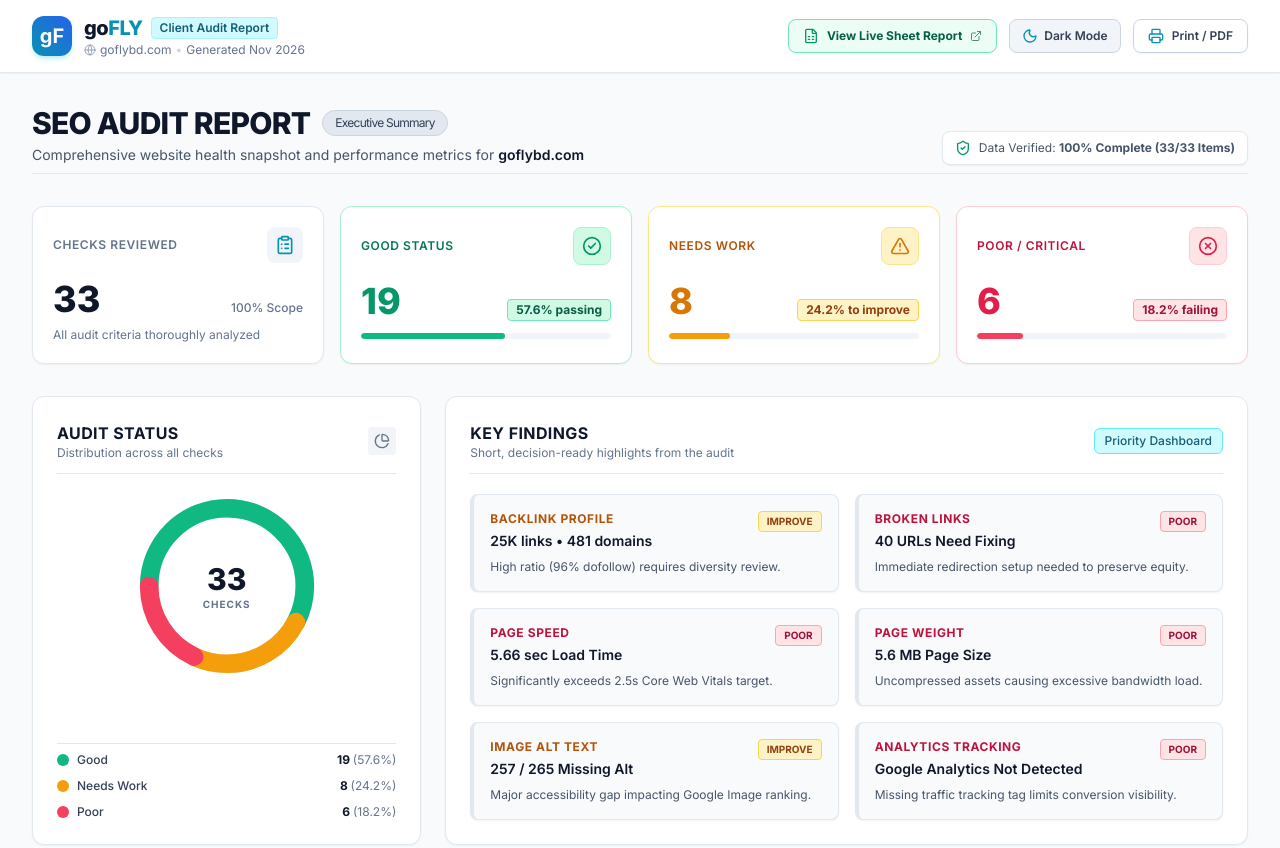
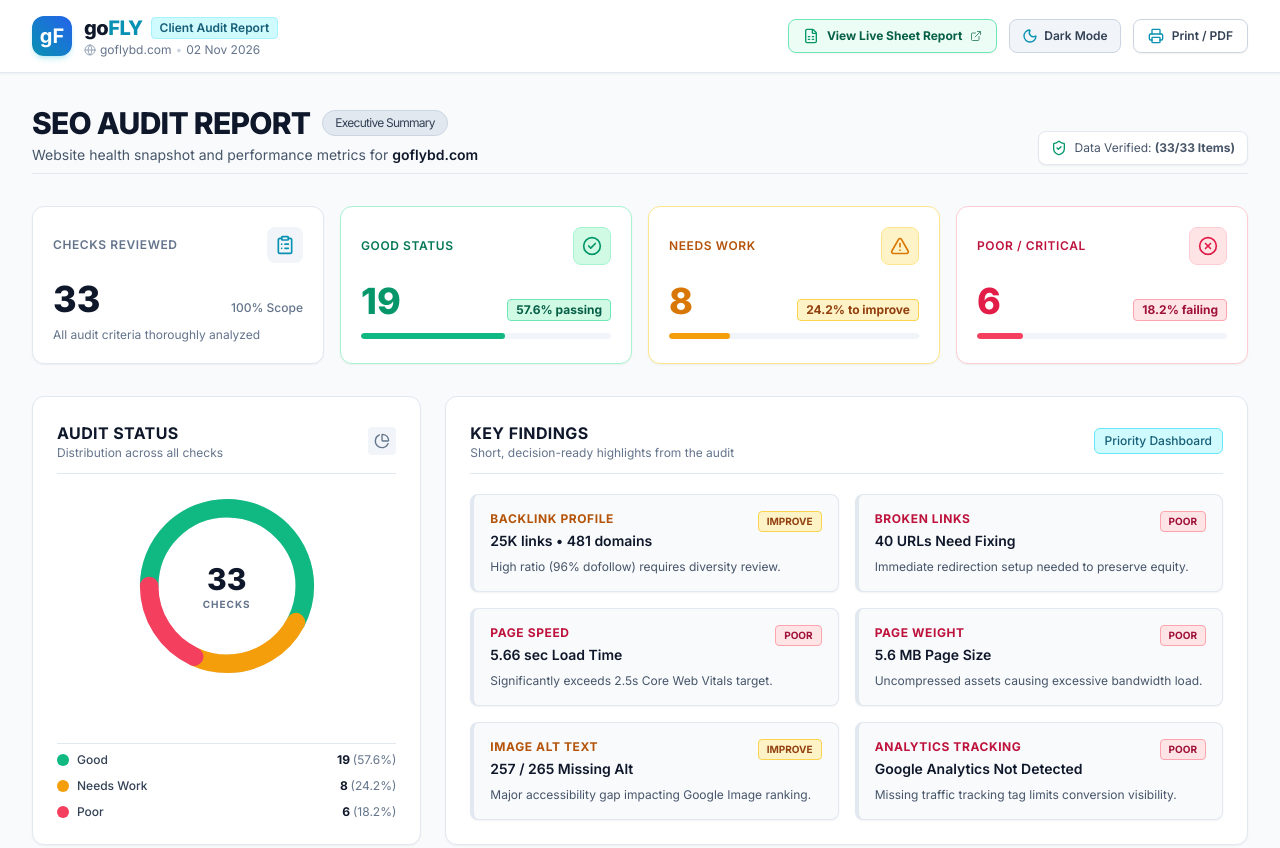
Before and after one commit to reshadsheikh/reshadsheikh.github.io, a plain HTML site: page portfolio/seo/gofly-seo-audit/index.html in a window 1280 px wide. Shown: the top 848 px of the page. Drawn offline with nearby package versions, Linux system fonts and the light colour scheme.

Commit message:
Revise text content in SEO audit report
Updated various text elements for clarity and accuracy in the SEO audit report.

```diff
--- a/portfolio/seo/gofly-seo-audit/index.html
+++ b/portfolio/seo/gofly-seo-audit/index.html
@@ -121,7 +121,7 @@
                         <i data-lucide="globe" class="w-3 h-3 text-slate-400"></i>
                         <span>goflybd.com</span>
                         <span class="text-slate-300 dark:text-slate-600">•</span>
-                        <span>Generated Nov 2026</span>
+                        <span>02 Nov 2026</span>
                     </p>
                 </div>
             </div>
@@ -167,11 +167,11 @@
                     SEO AUDIT REPORT
                     <span class="text-xs font-normal px-3 py-1 rounded-full bg-slate-200 dark:bg-slate-800 text-slate-700 dark:text-slate-300 border border-slate-300 dark:border-slate-700">Executive Summary</span>
                 </h1>
-                <p class="text-sm text-slate-600 dark:text-slate-400 mt-1">Comprehensive website health snapshot and performance metrics for <strong class="text-slate-900 dark:text-slate-200 font-semibold">goflybd.com</strong></p>
+                <p class="text-sm text-slate-600 dark:text-slate-400 mt-1">Website health snapshot and performance metrics for <strong class="text-slate-900 dark:text-slate-200 font-semibold">goflybd.com</strong></p>
             </div>
             <div class="flex items-center gap-2 text-xs text-slate-600 dark:text-slate-400 bg-white dark:bg-slate-800/60 border border-slate-200 dark:border-slate-700/60 px-3 py-2 rounded-lg shadow-sm">
                 <i data-lucide="shield-check" class="w-4 h-4 text-emerald-600 dark:text-emerald-400"></i>
-                <span>Data Verified: <strong>100% Complete (33/33 Items)</strong></span>
+                <span>Data Verified: <strong>(33/33 Items)</strong></span>
             </div>
         </div>
 
@@ -465,7 +465,7 @@
                     <a href="https://docs.google.com/spreadsheets/d/1NgBtU8XyiS7eYyWJVDCE0K8Wzqnp4DFFaKMmWgkj5BY/edit?usp=sharing" target="_blank" class="inline-flex items-center gap-1.5 text-xs text-cyan-400 hover:text-cyan-300 font-bold underline mb-1">
                         Open Full Google Sheet <i data-lucide="arrow-up-right" class="w-3.5 h-3.5"></i>
                     </a>
-                    <span class="text-[11px] font-medium text-slate-400 block">Prepared from supplied SEO audit data</span>
+                    <span class="text-[11px] font-medium text-slate-400 block">Prepared SEO audit data</span>
                 </div>
             </div>
         </section>
@@ -475,7 +475,7 @@
     <!-- Footer -->
     <footer class="border-t border-slate-200 dark:border-slate-800 bg-white dark:bg-slate-950 py-4 text-center text-xs text-slate-500 dark:text-slate-400 no-print transition-colors duration-200">
         <div class="max-w-7xl mx-auto px-4 flex flex-col sm:flex-row justify-between items-center gap-2">
-            <p>© 2026 <strong>goFLY SEO Audit Snapshot</strong> (goflybd.com). All 33 audit parameters preserved.</p>
+            <p>© 2026 <strong>goFLY SEO Audit</strong> (goflybd.com).33 audit parameters preserved.</p>
             <div class="flex items-center gap-4">
                 <a href="https://docs.google.com/spreadsheets/d/1NgBtU8XyiS7eYyWJVDCE0K8Wzqnp4DFFaKMmWgkj5BY/edit?usp=sharing" target="_blank" class="text-emerald-700 dark:text-emerald-400 font-semibold hover:underline flex items-center gap-1">
                     <i data-lucide="file-spreadsheet" class="w-3.5 h-3.5"></i> Live Excel Sheet
```
